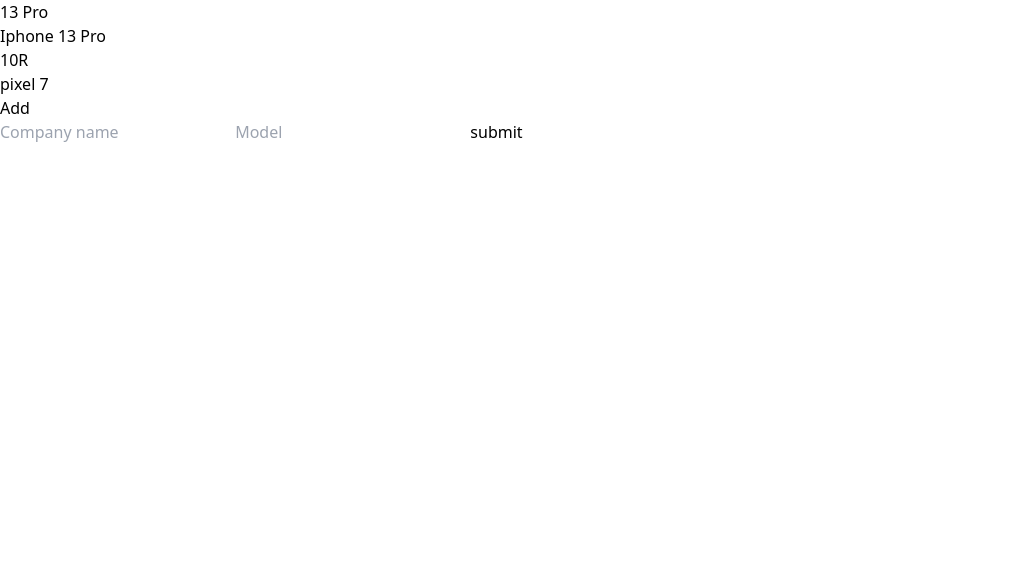
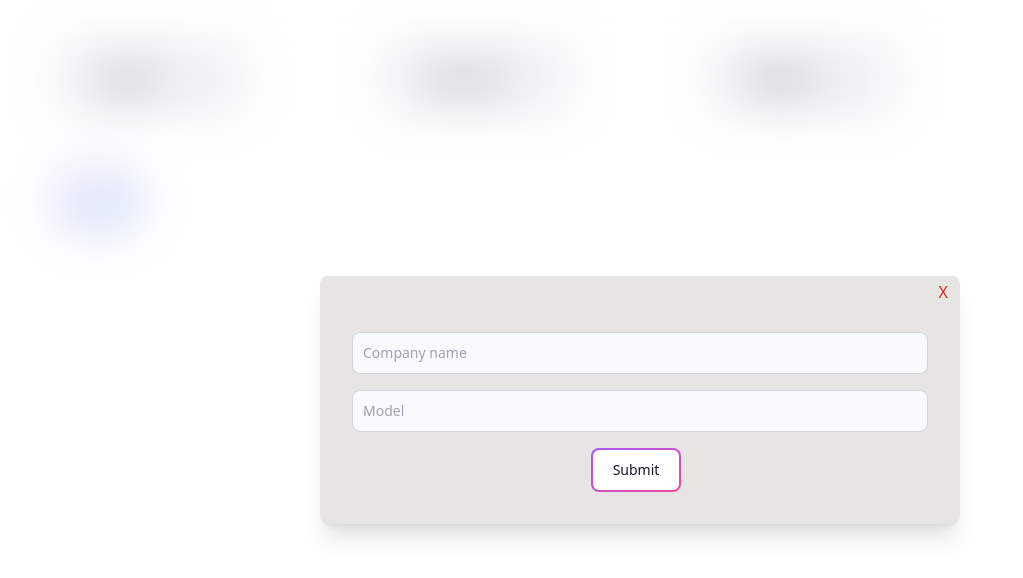
Before and after one commit to aasimtaif/-NERVESPARKS-assignment, a SvelteKit app: page / in a window 1280 px wide. Both pictures are taken after a click on the button "Add". Shown: the top 578 px of the page, without its empty margins (0-1023 px from the left). Built offline with nearby package versions, Linux system fonts and the light colour scheme.

Commit message:
working on close modal window

```diff
--- /dev/null
+++ b/src/components/Modal.svelte
@@ -0,0 +1,12 @@
+<div
+	class="modal z-50 fixed w-full h-full top-0 left-0 flex items-center justify-center p-8 lg:p-0 backdrop-blur-xl"
+>
+	<div
+		class="bg-grey w-full lg:h-max lg:w-1/2 mx-auto rounded-lg shadow-xl z-50 overflow-y-auto bg-stone-200"
+	>
+
+
+			<slot />
+
+	</div>
+</div>
--- a/src/components/SideBarModal.svelte
+++ b/src/components/SideBarModal.svelte
@@ -1,5 +1,6 @@
 <script>
 	import { dummyCarsData } from '../data/dummyData';
+	import Modal from './Modal.svelte';
 	let company = '';
 	let models = new Array(0);
 	let newCar = '';
@@ -19,41 +20,48 @@
 	};
 </script>
 
-<div
-	class="modal z-50 fixed w-full h-full top-0 left-0 flex items-center justify-center p-8 lg:p-0"
->
-	<div class="bg-grey w-full lg:h-max lg:w-1/2 mx-auto rounded-lg shadow-xl z-50 overflow-y-auto">
-		<div class="content p-8">
-			<div
-				class="p-2.5 flex items-center rounded-md px-4 duration-300 cursor-pointer bg-gray-700 text-white"
-			>
+<Modal>
+	<div class="relative">
+		<button class="text-red-600 absolute top-1 right-3">X</button>
+	</div>
+	<br />
+	<div class="content p-8 flex flex-col items-center space-y-4">
 		<input
+			class=" bg-gray-50 border border-gray-300 text-gray-900 text-sm rounded-lg focus:ring-blue-500 focus:border-blue-500 block w-full p-2.5 dark:bg-gray-700 dark:border-gray-600 dark:placeholder-gray-400 dark:text-white dark:focus:ring-blue-500 dark:focus:border-blue-500"
 			type="text"
 			placeholder="Company name"
 			bind:value={company}
-					class="text-[15px] ml-4 w-full bg-transparent focus:outline-none"
 		/>
-			</div>
-			<div
-				class="p-2.5 flex items-center rounded-md px-4 duration-300 cursor-pointer bg-gray-700 text-white"
-			>
+
 		<input
+			class=" bg-gray-50 border border-gray-300 text-gray-900 text-sm rounded-lg focus:ring-blue-500 focus:border-blue-500 block w-full p-2.5 dark:bg-gray-700 dark:border-gray-600 dark:placeholder-gray-400 dark:text-white dark:focus:ring-blue-500 dark:focus:border-blue-500"
 			type="text"
 			placeholder="Model name "
 			bind:value={newCar}
-					class="text-[15px] ml-4 w-full bg-transparent focus:outline-none"
 		/>
 		<button
-					class="p-2.5 mt-3 flex items-center rounded-md px-4 duration-300 cursor-pointer hover:bg-blue-600 text-white"
 			on:click={() => {
 				handleAddCar();
-					}}>+</button
+			}}
+			class="relative inline-flex items-center justify-center p-0.5 mb-2 mr-2 overflow-hidden text-sm font-medium text-gray-900 rounded-lg group bg-gradient-to-br from-purple-500 to-pink-500 group-hover:from-purple-500 group-hover:to-pink-500 hover:text-white dark:text-white focus:ring-4 focus:outline-none focus:ring-purple-200 dark:focus:ring-purple-800"
 		>
+			<span
+				class="relative px-5 py-2.5 transition-all ease-in duration-75 bg-white dark:bg-gray-900 rounded-md group-hover:bg-opacity-0"
+			>
+				Add Model
+			</span>
+		</button>
+		<button
+		on:click={() => handleAddCompany()}
+			class="
+		mt-auto
+		relative inline-flex items-center justify-center p-0.5 mb-2 mr-2 overflow-hidden text-sm font-medium text-gray-900 rounded-lg group bg-gradient-to-br from-purple-600 to-blue-500 group-hover:from-purple-600 group-hover:to-blue-500 hover:text-white dark:text-white focus:ring-4 focus:outline-none focus:ring-blue-300 dark:focus:ring-blue-800"
+		>
+			<span
+				class="relative px-5 py-2.5 transition-all ease-in duration-75 bg-white dark:bg-gray-900 rounded-md group-hover:bg-opacity-0"
+			>
+			submit
+			</span>
+		</button>
 	</div>
-			<button
-				class="p-2.5 mt-3 mr-auto rounded-md px-4 duration-300 cursor-pointer hover:bg-blue-600 text-white"
-				on:click={() => handleAddCompany()}>Add company</button
-			>
-		</div>
-	</div>
-</div>
+</Modal>
--- a/src/components/page2Form.svelte
+++ b/src/components/page2Form.svelte
@@ -1,15 +1,40 @@
 <script>
 	import { dummyMobileData } from '../data/dummyData';
+	import Modal from './Modal.svelte';
 	let input = { company: '', model: '' };
 	const handleSubmit = () => {
 		console.log(input, $dummyMobileData);
-        dummyMobileData.update(currentData => [...currentData,input] );
+		dummyMobileData.update((currentData) => [...currentData, input]);
 	};
-	console.log(input)
+	console.log(input);
 </script>
 
-<form on:submit|preventDefault={handleSubmit}>
-	<input bind:value={input.company} placeholder="Company name" />
-	<input bind:value={input.model} placeholder="Model" />
-	<button type="submit">submit</button>
-</form>
+<Modal>
+	<div class="relative">
+		<button class="text-red-600 absolute top-1 right-3">X</button>
+	</div>
+	<br />
+	<div class="content p-8">
+		<form class="flex flex-col items-center space-y-4" on:submit|preventDefault={handleSubmit}>
+			<input
+				class=" bg-gray-50 border border-gray-300 text-gray-900 text-sm rounded-lg focus:ring-blue-500 focus:border-blue-500 block w-full p-2.5 dark:bg-gray-700 dark:border-gray-600 dark:placeholder-gray-400 dark:text-white dark:focus:ring-blue-500 dark:focus:border-blue-500"
+				bind:value={input.company}
+				placeholder="Company name"
+			/>
+			<input
+				class="bg-gray-50 border border-gray-300 text-gray-900 text-sm rounded-lg focus:ring-blue-500 focus:border-blue-500 block w-full p-2.5 dark:bg-gray-700 dark:border-gray-600 dark:placeholder-gray-400 dark:text-white dark:focus:ring-blue-500 dark:focus:border-blue-500"
+				bind:value={input.model}
+				placeholder="Model"
+			/>
+			<button
+				class="relative inline-flex items-center justify-center p-0.5 mb-2 mr-2 overflow-hidden text-sm font-medium text-gray-900 rounded-lg group bg-gradient-to-br from-purple-500 to-pink-500 group-hover:from-purple-500 group-hover:to-pink-500 hover:text-white dark:text-white focus:ring-4 focus:outline-none focus:ring-purple-200 dark:focus:ring-purple-800"
+			>
+				<span
+					class="relative px-5 py-2.5 transition-all ease-in duration-75 bg-white dark:bg-gray-900 rounded-md group-hover:bg-opacity-0"
+				>
+					Submit
+				</span>
+			</button>
+		</form>
+	</div>
+</Modal>
--- a/src/data/dummyData.js
+++ b/src/data/dummyData.js
@@ -2,10 +2,9 @@ import { writable } from "svelte/store"
 
 export const dummyMobileData = writable(
     [
-        { company: "Iphone", model: "13 Pro" },
-        { company: "Apple", model: "Iphone 13 Pro" },
+        { company: "Apple", model: "13 Pro" },
         { company: "One plus", model: "10R" },
-        { company: "Goole", model: "pixel 7" },
+        { company: "Google", model: "pixel 7" },
     ]
 )
 
--- a/src/routes/+page.svelte
+++ b/src/routes/+page.svelte
@@ -10,19 +10,36 @@
 	};
 </script>
 
+<div class="container mx-auto">
+	<div class="grid grid-cols-1 md:grid-cols-2 lg:grid-cols-4 gap-6">
 		{#each $dummyMobileData as mobile}
-	<div>
-		<p>
-			{mobile.model}
-		</p>
+			<div
+				class="flex mt-10 m-auto w-auto max-md:w-48 lg:w-48 justify-center text-base border-2 border-gray-300 rounded-xl p-6 bg-gray-100 font-medium text-gray-500"
+			>
+				<span class="font-bold text-black mr-1">{mobile.company}</span>{mobile.model}
 			</div>
 		{/each}
+	</div>
+</div>
 
+<div class="relative h-32 w-32 ...">
+	<div class="absolute bottom-0 right-0 h-16 w-16 ...">
 		<button
 		on:click={() => {
 			handleShowHide();
-	}}>Add</button
+		}}
+			class="
+		mt-auto
+		relative inline-flex items-center justify-center p-0.5 mb-2 mr-2 overflow-hidden text-sm font-medium text-gray-900 rounded-lg group bg-gradient-to-br from-purple-600 to-blue-500 group-hover:from-purple-600 group-hover:to-blue-500 hover:text-white dark:text-white focus:ring-4 focus:outline-none focus:ring-blue-300 dark:focus:ring-blue-800"
 		>
+			<span
+				class="relative px-5 py-2.5 transition-all ease-in duration-75 bg-white dark:bg-gray-900 rounded-md group-hover:bg-opacity-0"
+			>
+				Add
+			</span>
+		</button>
+	</div>
+</div>
 
 {#if isShow}
 	<Page2Form />
--- a/src/routes/details/[companyId]/+page.svelte
+++ b/src/routes/details/[companyId]/+page.svelte
@@ -1,6 +1,7 @@
 <script>
 	export let data;
 	import { dummyCarsData } from '../../../data/dummyData';
+	import Modal from '../../../components/Modal.svelte';
 	let filter = '';
 	let showModal = false;
 	let newCar = '';
@@ -24,21 +25,72 @@
 	};
 </script>
 
-<input bind:value={filter} placeholder="filter" />
+<input
+	class=" mt-2 m-auto bg-gray-50 border border-gray-300 text-gray-900 text-sm rounded-lg focus:ring-blue-500 focus:border-blue-500 block w-full p-2.5 dark:bg-gray-700 dark:border-gray-600 dark:placeholder-gray-400 dark:text-white dark:focus:ring-blue-500 dark:focus:border-blue-500 w-min"
+	bind:value={filter}
+	placeholder="filter"
+/>
 
-{#each $dummyCarsData
-	.find((company) => company.id == data.params)
-	.models.filter((model) => model.toLowerCase().includes(filter.toLowerCase())) as model}
-	<p>{model}</p>
-{/each}
+<div class="container mx-auto">
+	<div class="grid grid-cols-1 md:grid-cols-2 lg:grid-cols-4 gap-6">
+		{#each $dummyCarsData
+			.find((company) => company.id == data.params)
+			.models.filter((model) => model.toLowerCase().includes(filter.toLowerCase())) as model}
+			<div
+				class="flex mt-10 m-auto w-auto max-md:w-48 lg:w-48 justify-center text-base border-2 border-gray-300 rounded-xl p-6 bg-gray-100 font-bold text-black"
+			>
+				{model}
+			</div>
+		{/each}
+	</div>
+</div>
 
 {#if !showModal}
-	<button on:click={() => handleShowHideModal()}>Add car</button>
+	<div class="relative h-32 w-32 ...">
+		<div class="absolute bottom-0 right-0 h-16 w-16 ...">
+			<button
+				on:click={() => handleShowHideModal()}
+				class="
+		mt-auto
+		relative inline-flex items-center justify-center p-0.5 mb-2 mr-2 overflow-hidden text-sm font-medium text-gray-900 rounded-lg group bg-gradient-to-br from-purple-600 to-blue-500 group-hover:from-purple-600 group-hover:to-blue-500 hover:text-white dark:text-white focus:ring-4 focus:outline-none focus:ring-blue-300 dark:focus:ring-blue-800"
+			>
+				<span
+					class="relative px-5 py-2.5 transition-all ease-in duration-75 bg-white dark:bg-gray-900 rounded-md group-hover:bg-opacity-0"
+				>
+					Add
+				</span>
+			</button>
+		</div>
+	</div>
 {/if}
 
 {#if showModal}
-	<form on:submit|preventDefault={handleAddCar}>
-		<input bind:value={newCar} placeholder="Car name" />
-		<button type="submit">Add</button>
-	</form>
+	<Modal>
+		<div class="relative">
+			<button class="text-red-600 absolute top-1 right-3" on:click={() => handleShowHideModal()}
+				>X</button
+			>
+		</div>
+		<div class="content p-8">
+			<form class="flex flex-col items-center space-y-4" on:submit|preventDefault={handleAddCar}>
+				<input
+					class=" bg-gray-50 border border-gray-300 text-gray-900 text-sm rounded-lg focus:ring-blue-500 focus:border-blue-500 block w-full p-2.5 dark:bg-gray-700 dark:border-gray-600 dark:placeholder-gray-400 dark:text-white dark:focus:ring-blue-500 dark:focus:border-blue-500"
+					bind:value={newCar}
+					placeholder="Car name"
+				/>
+				<button
+					type="submit"
+					class="
+		mt-auto
+		relative inline-flex items-center justify-center p-0.5 mb-2 mr-2 overflow-hidden text-sm font-medium text-gray-900 rounded-lg group bg-gradient-to-br from-purple-600 to-blue-500 group-hover:from-purple-600 group-hover:to-blue-500 hover:text-white dark:text-white focus:ring-4 focus:outline-none focus:ring-blue-300 dark:focus:ring-blue-800"
+				>
+					<span
+						class="relative px-5 py-2.5 transition-all ease-in duration-75 bg-white dark:bg-gray-900 rounded-md group-hover:bg-opacity-0"
+					>
+						submit
+					</span>
+				</button>
+			</form>
+		</div>
+	</Modal>
 {/if}
```
Lines whose indentation alone changed are shown as unchanged.
